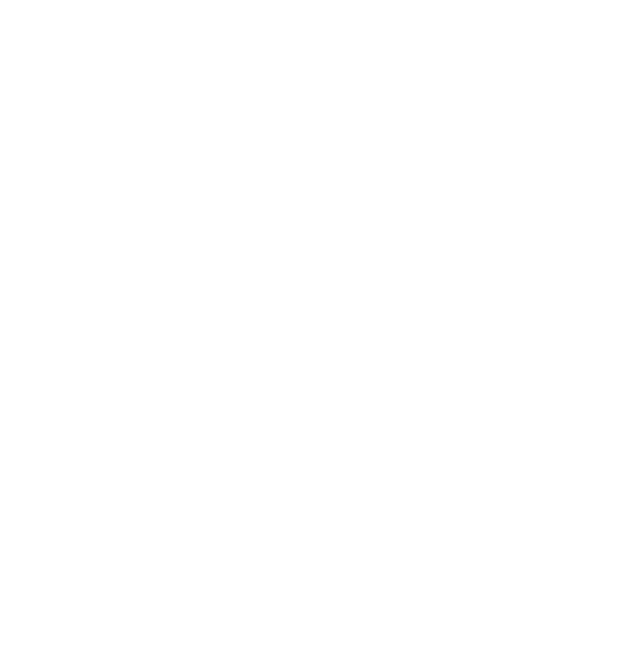
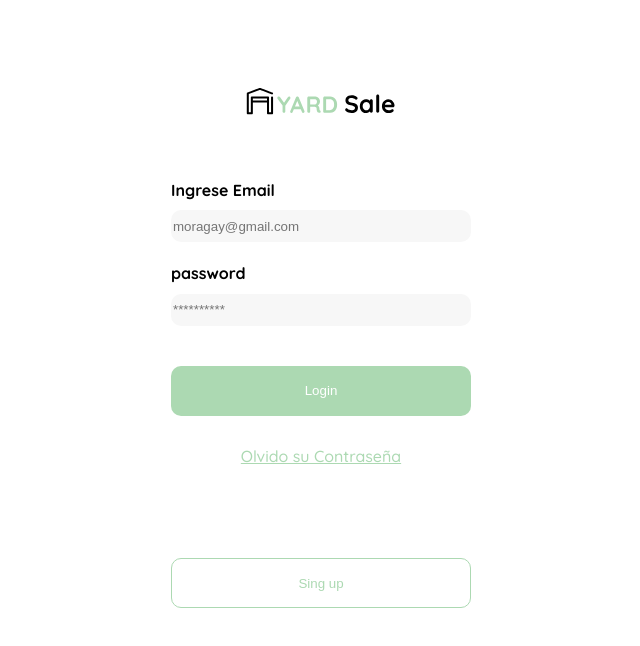
Before and after one commit to DanielRuiz-DS/EscuelaJavacript, a plain HTML site: page Jose/proyecto_tienda/assets/proyecto_tienda.html in a window 1280 px wide. Shown: the whole page, without its empty margins (319-959 px from the left). Drawn offline with Linux system fonts and the light colour scheme.

Commit message:
liberacion login proyecto tienda

```diff
--- a/Jose/proyecto_tienda/assets/estilos.css
+++ b/Jose/proyecto_tienda/assets/estilos.css
@@ -5,7 +5,67 @@
     --very-light-pink:#C7C7C7;
     --text-input-field:#F7F7F7;
     --hospital-green:#ACD9B2;
+    --size-bold-h1: 16px;
 }
 body{
     font-family: 'Quicksand', sans-serif;
 }
+.login{
+    display: grid;
+    place-items: center;
+    width: 100%;
+    height: 100%;
+}
+.forma{
+    display: grid;
+    width: 300px;
+    height: 600px;
+    grid-template-rows: auto 1fr auto;
+}
+.form{
+    display: flex;
+    flex-direction: column;
+    position: relative;
+}
+.logo{
+    width: 150px;
+    justify-self: center;
+    margin-top: 80px;
+    margin-bottom: 50px;
+}
+.titulos{
+    font-size: var(--size-bold-h1);
+    box-sizing: content-box;
+    display: inline;
+}
+.inputs{
+    background-color: var(--text-input-field);
+    border: none;
+    border-radius: 10px;
+    height: 30px;
+    margin-bottom: 10px;
+}
+.boton-1{
+    background-color: var(--hospital-green);
+    border: none;
+    border-radius: 10px;
+    height: 50px;
+    margin-top: 30px;
+    color: var(--white);
+}
+.recu{
+    color: var(--hospital-green);
+    text-align: center;
+    margin-top: 30px;
+}
+.boton-2{
+    background-color: var(--white);
+    color: var(--hospital-green);
+    border: 1px  solid var(--hospital-green);
+    border-radius: 10px;
+    height: 50px;
+    position: absolute;
+    left: 0;
+    right: 0;
+    bottom: 0;
+}
--- a/Jose/proyecto_tienda/assets/proyecto_tienda.html
+++ b/Jose/proyecto_tienda/assets/proyecto_tienda.html
@@ -11,6 +11,19 @@
     <title>Document</title>
 </head>
 <body>
-
+    <div class="login">
+        <div class="forma">
+            <img class="logo" src="./logos/logo_yard_sale.svg" alt="">
+            <form class="form" action="/">
+                <h1 class="titulos">Ingrese Email</h1>
+                <input class="inputs" type="text" placeholder="moragay@gmail.com">
+                <h1 class="titulos">password</h1>
+                <input class="inputs"  type="password" placeholder="**********">
+                <button class="boton-1">Login</button>
+                <a class="recu" href="#">Olvido su Contraseña</a>
+                <button class="boton-2">Sing up</button>
+                </form>
+        </div>
+    </div>
 </body>
 </html>
```
